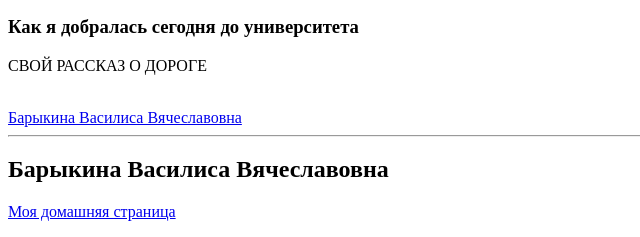
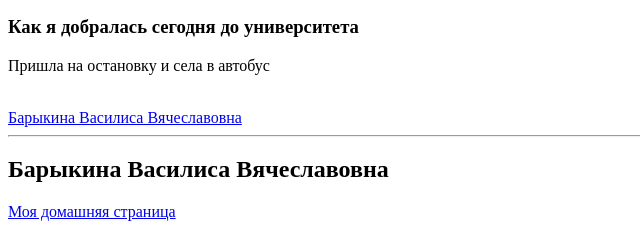
Before and after one commit to MatildaDec/Barykina_Shchukina_Lab7, a plain HTML site: page index.htm in a window 1280 px wide. Shown: the part 291-528 px from the top of the page, 0-640 px from the left. Drawn offline with Linux system fonts and the light colour scheme.

Commit message:
Щукина А.А. добавила рассказ о дороге в университет

```diff
--- a/index.htm
+++ b/index.htm
@@ -18,7 +18,7 @@
     <h3>История из жизни группы</h3>
     <p>На одной из практических работ мы разбирались с Git и совместной работой над проектом. У каждого были свои изменения, поэтому нам пришлось аккуратно объединять их, чтобы ничего не потерять. В итоге мы разобрались с конфликтами и собрали общую версию проекта.</p>
     <h3>Как я добралась сегодня до университета</h3>
-    <p>СВОЙ РАССКАЗ О ДОРОГЕ</p>
+    <p>Пришла на остановку и села в автобус</p>
 
     <!-- Здесь будут следующие изменения раздела Щукиной -->
     <br>
```
